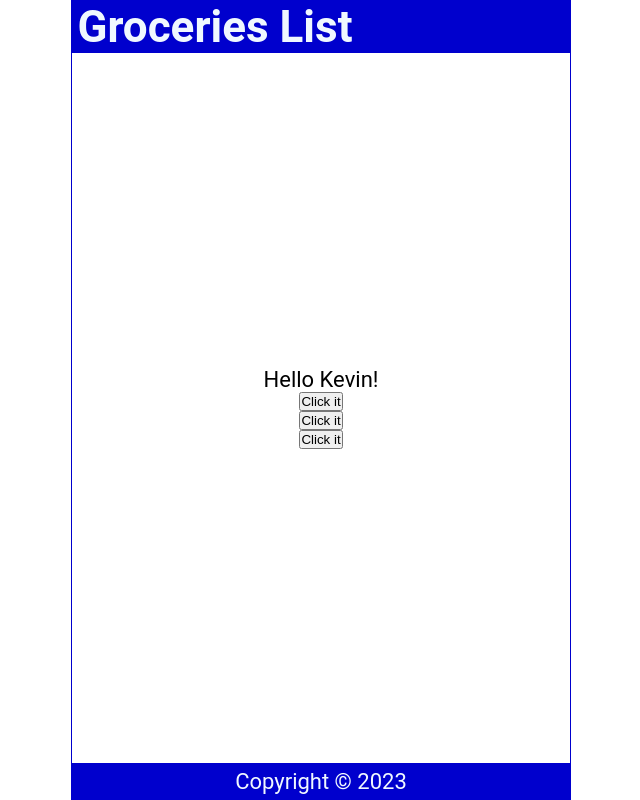
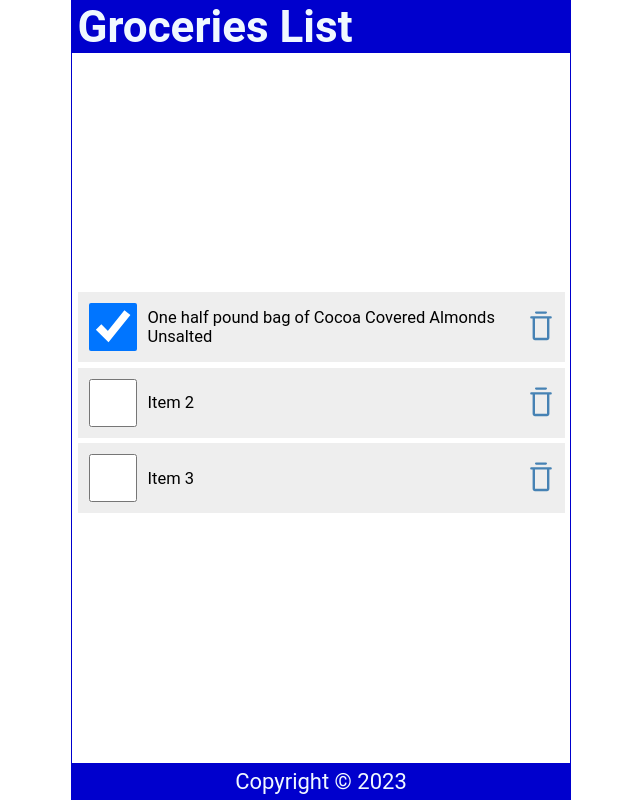
Before and after one commit to ibonelli/ReactDemo1, a React (Vite) app: page / in a window 1280 px wide. Shown: the whole page, without its empty margins (319-959 px from the left). Built offline with nearby package versions, Linux system fonts and the light colour scheme.

Commit message:
First revision with a list, state and an initial change reaction.

```diff
--- a/package.json
+++ b/package.json
@@ -11,7 +11,8 @@
   },
   "dependencies": {
     "react": "^18.2.0",
-    "react-dom": "^18.2.0"
+    "react-dom": "^18.2.0",
+    "react-icons": "^4.11.0"
   },
   "devDependencies": {
     "@types/react": "^18.2.15",
--- a/src/Content.jsx
+++ b/src/Content.jsx
@@ -1,37 +1,47 @@
+import { useState } from 'react';
+import { RxTrash } from "react-icons/rx";
+
 const Content = () => {
-    const handleNameChange = () => {
-        const names = ['Bob', 'Kevin', 'Dave'];
-        const int = Math.floor(Math.random() * 3);
-        return names[int];
-    }
+    const [items, setItems] = useState([
+        {
+            id: 1,
+            checked: true,
+            item: "One half pound bag of Cocoa Covered Almonds Unsalted"
+        },
+        {
+            id: 2,
+            checked: false,
+            item: "Item 2"
+        },
+        {
+            id: 3,
+            checked: false,
+            item: "Item 3"
+        }
+    ]);
 
-    const handleClick = () => {
-        console.log("You clicked it.");
-    }
-
-    const handleClick2 = (name) => {
-        // Using ES6 string interpolation/template literals with ` (backticks) and ${expr} (interpolated expression)
-        console.log(`${name} clicked it.`);
-    }
-
-    const handleClick3 = (e) => {
-        // We pass the event in this case
-        // console.log(e); // This shows the object and I can see what we drilled down bellow
-        console.log(e.target.innerText);
+    const handleCheck = (id) => {
+        console.log(`key: ${id}`);
     }
 
     return (
         <main>
-            <p onDoubleClick={handleClick}>
-                Hello {handleNameChange()}!
-            </p>
-            {/* In here we need use only a reference to the function, because otherwise it would be called immediately */}
-            <button onClick={handleClick}>Click it</button>
-            {/* In here we need an annonymous function to be able to pass a parameter, so it is not called until it gets the click
-              * What happens here is that the annonymous function is also a reference, hence it is not called immediately.
-              */}
-            <button onClick={() => handleClick2('Igna')}>Click it</button>
-            <button onClick={(e) => handleClick3(e)}>Click it</button>
+                <ul>
+                    {items.map((item) => (
+                        <li className="item" key={item.id}>
+                            <input
+                                type="checkbox"
+                                onChange={() => handleCheck(item.id)}
+                                checked={item.checked}
+                            />
+                            <label>{item.item}</label>
+                            <RxTrash
+                                role="button"
+                                tabIndex="0"
+                            />
+                        </li>
+                    ))}
+                </ul>
         </main>
     )
 }
--- a/src/index.css
+++ b/src/index.css
@@ -57,3 +57,63 @@
   display: grid;
   place-content: center;
 }
+
+
+ul {
+  width: 100%;
+  list-style: none;
+  padding: 0 0.25rem 0.25rem;
+}
+
+ul li::before {
+  content: "\200B";
+}
+
+.item {
+  display: flex;
+  justify-content: flex-start;
+  align-items: center;
+  padding: 0.5rem 0 0.5rem 0.5rem;
+  margin: 0.25rem 0;
+  background-color: #eee;
+}
+
+.item:first-child {
+  margin: 0;
+}
+
+.item input[type="checkbox"] {
+  text-align: center;
+  width: 2.5rem;
+  width: 48px;
+  min-width: 48px;
+  height: 2.5rem;
+  height: 48px;
+  min-height: 48px;
+  cursor: pointer;
+  margin-right: 0.5rem;
+}
+
+.item input[type="checkbox"]:focus + label {
+  text-decoration: underline;
+}
+
+.item > label {
+  font-size: 0.75rem;
+  flex-grow: 1;
+}
+
+.item svg {
+  width: 48px;
+  min-width: 48px;
+  height: 36px;
+  font-size: 1rem;
+  color: steelblue;
+  cursor: pointer;
+}
+
+.item svg:focus,
+.item svg:hover {
+  color: red;
+  outline: none;
+}
```
Also changed, not shown: 2 other files (tests, documents, lock files or other folders).
